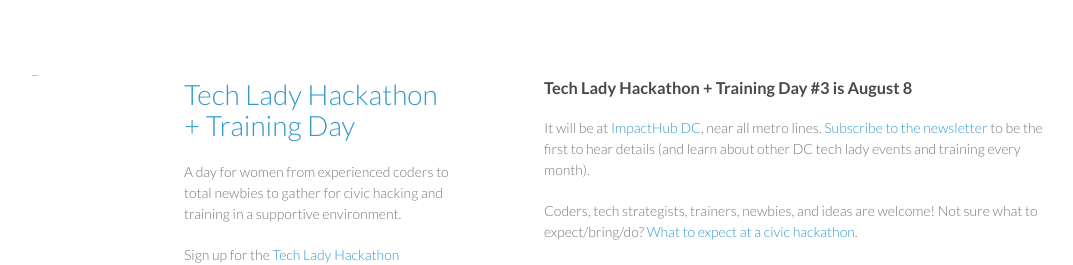
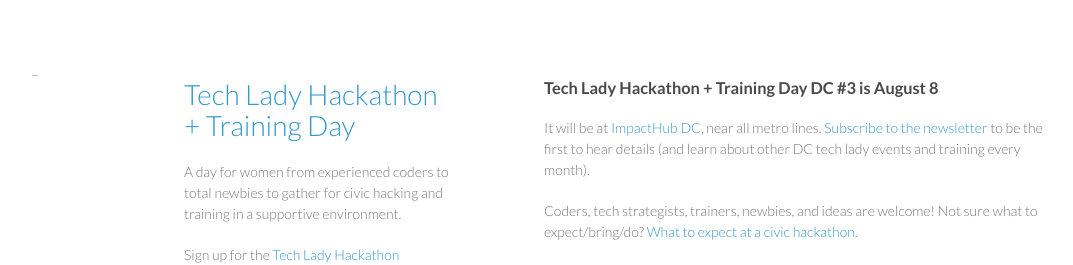
Before and after one commit to leahbannon/techladyhackathon, a Jekyll site: the page built from index.html, in a window 1280 px wide. Shown: the top 265 px of the page, without its empty margins (26-1099 px from the left). Built offline with Jekyll 4.4.1, drawn with Linux system fonts in a browser that asks for light colours.

```diff
--- a/index.html
+++ b/index.html
@@ -3,7 +3,7 @@ layout: main
 published: true
 ---
 
-<h3>Tech Lady Hackathon + Training Day #3 is August 8</h3>
+<h3>Tech Lady Hackathon + Training Day DC #3 is August 8</h3>
 <p>It will be at <a href="https://www.google.com/maps/place/419+7th+St+NW,+Washington,+DC+20004">ImpactHub DC</a>, near all metro lines. <a href="/newsletter">Subscribe to the newsletter</a> to be the first to hear details (and learn about other DC tech lady events and training every month).</p>
 
 <p>Coders, tech strategists, trainers, newbies, and ideas are welcome! Not sure what to expect/bring/do? <a href="https://github.com/leahbannon/old-leah-website/blob/master/_posts/2014-07-23-what-to-expect-at-a-hackathon.md">What to expect at a civic hackathon</a>.</p>
```
